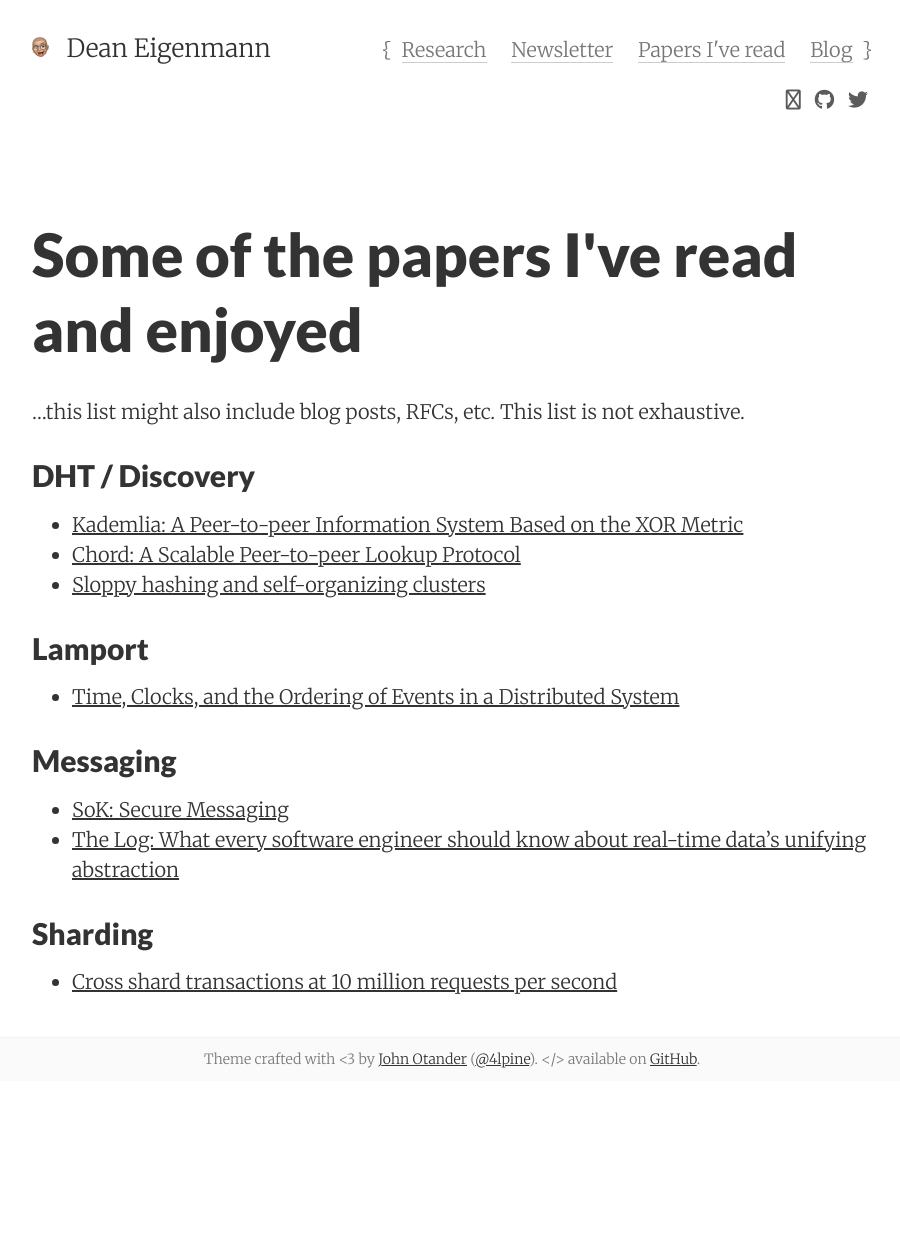
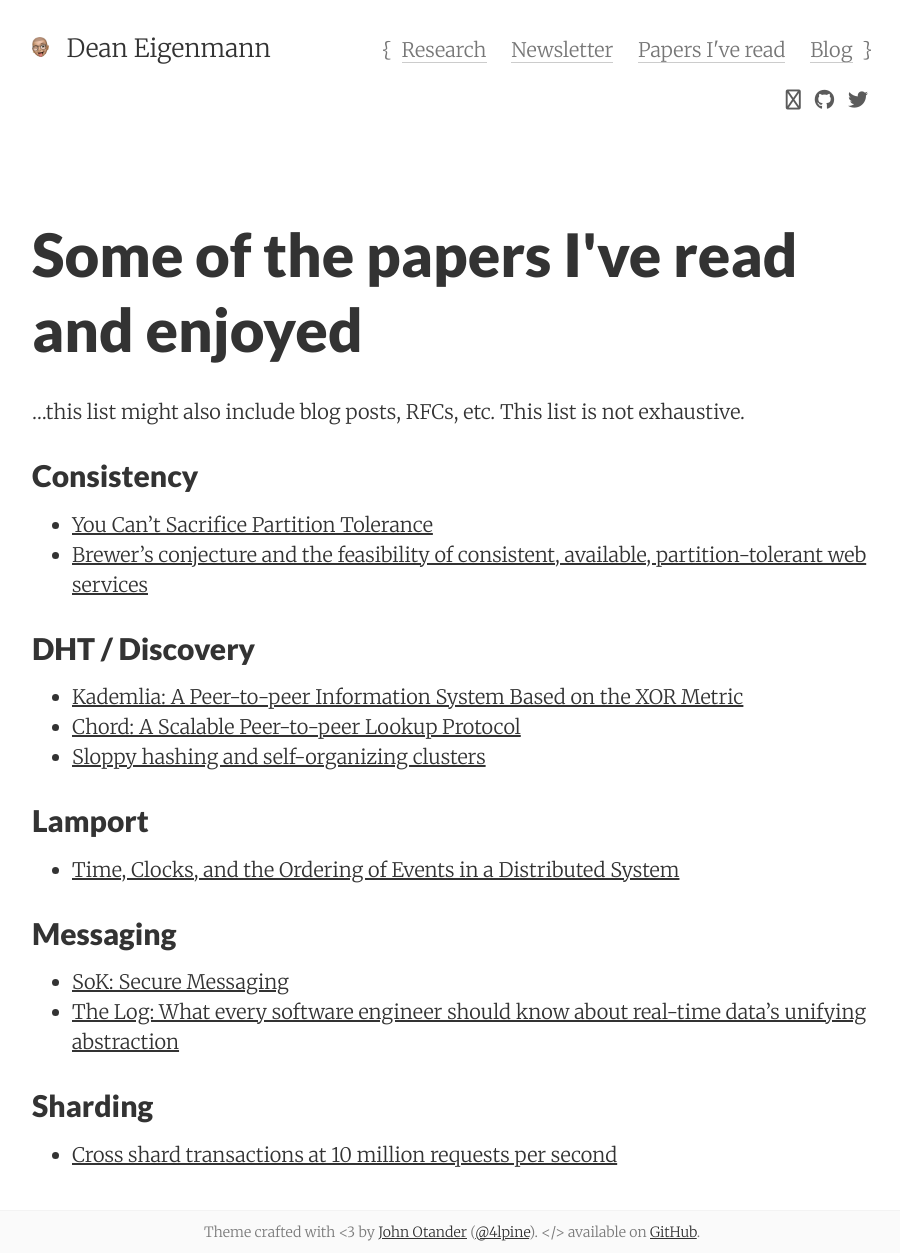
Before and after one commit to decanus/dean.eigenmann.me, a Jekyll site: the page built from papers_i_read.md, in a window 1280 px wide. Shown: the whole page, without its empty margins (188-1088 px from the left). Built offline with Jekyll 4.4.1, drawn with Linux system fonts in a browser that asks for light colours; nearby versions of some CDN libraries; before the commit the page ends 1081 px from its top, so only the background shows below that.

Commit message:
Update papers_i_read.md

```diff
--- a/papers_i_read.md
+++ b/papers_i_read.md
@@ -7,6 +7,10 @@ tags: papers-i-read
 ---
 
 ...this list might also include blog posts, RFCs, etc. This list is not exhaustive.
+
+## Consistency
+  - [You Can’t Sacrifice Partition Tolerance](http://codahale.com/you-cant-sacrifice-partition-tolerance/)
+  - [Brewer's conjecture and the feasibility of consistent, available, partition-tolerant web services](https://users.ece.cmu.edu/~adrian/731-sp04/readings/GL-cap.pdf)
 
 ## DHT / Discovery
  - [Kademlia: A Peer-to-peer Information System Based on the XOR Metric](https://pdos.csail.mit.edu/~petar/papers/maymounkov-kademlia-lncs.pdf)
```
